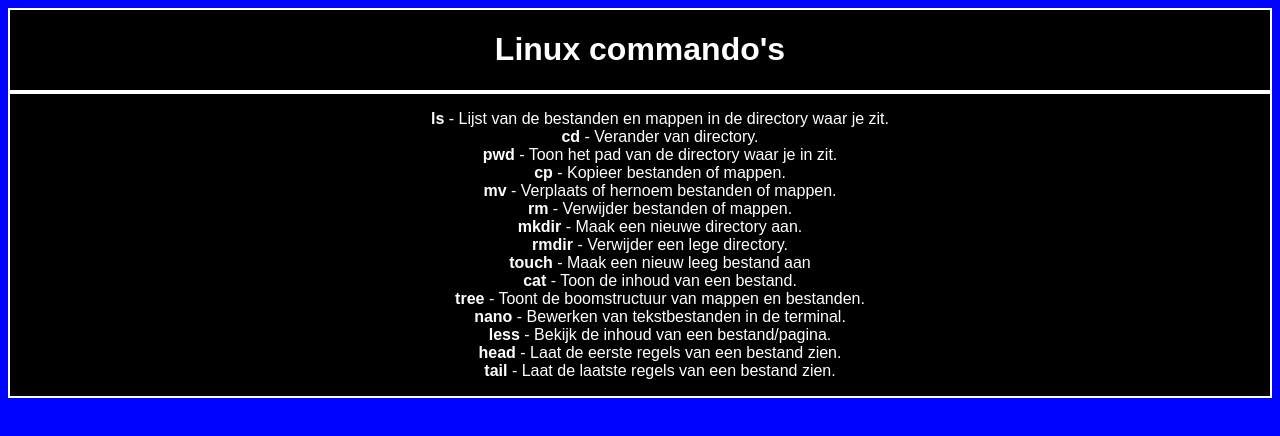
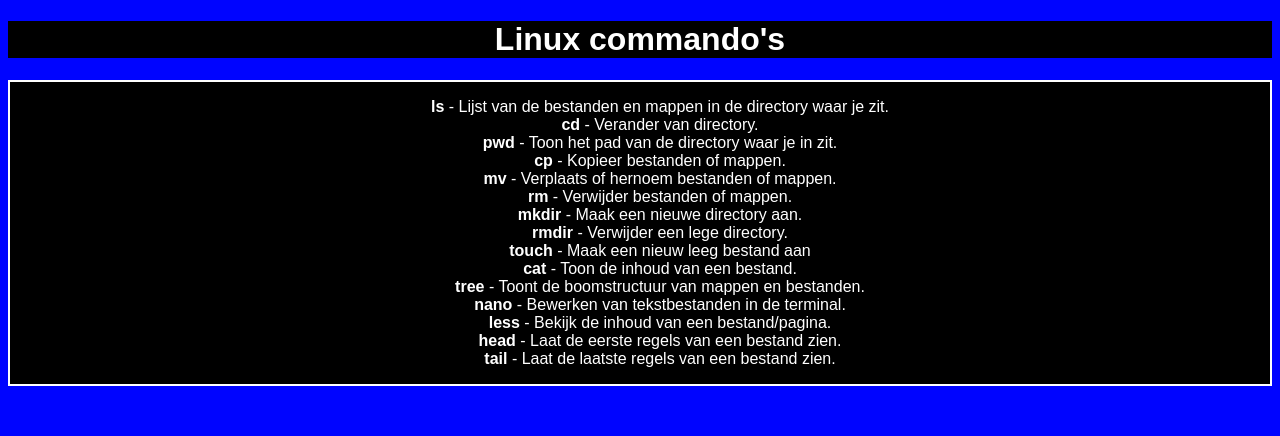
Before and after one commit to Jxrjr/Week-5, a plain HTML site: page index.html in a window 1280 px wide. Drawn offline with Linux system fonts and the light colour scheme.

Commit message:
title-container border deletet

```diff
--- a/style.css
+++ b/style.css
@@ -11,7 +11,6 @@ body {
     color: white;
     background-color: black;
     text-align: center;
-    border: white solid 2px;
 }
 
 .commands-container {
```
